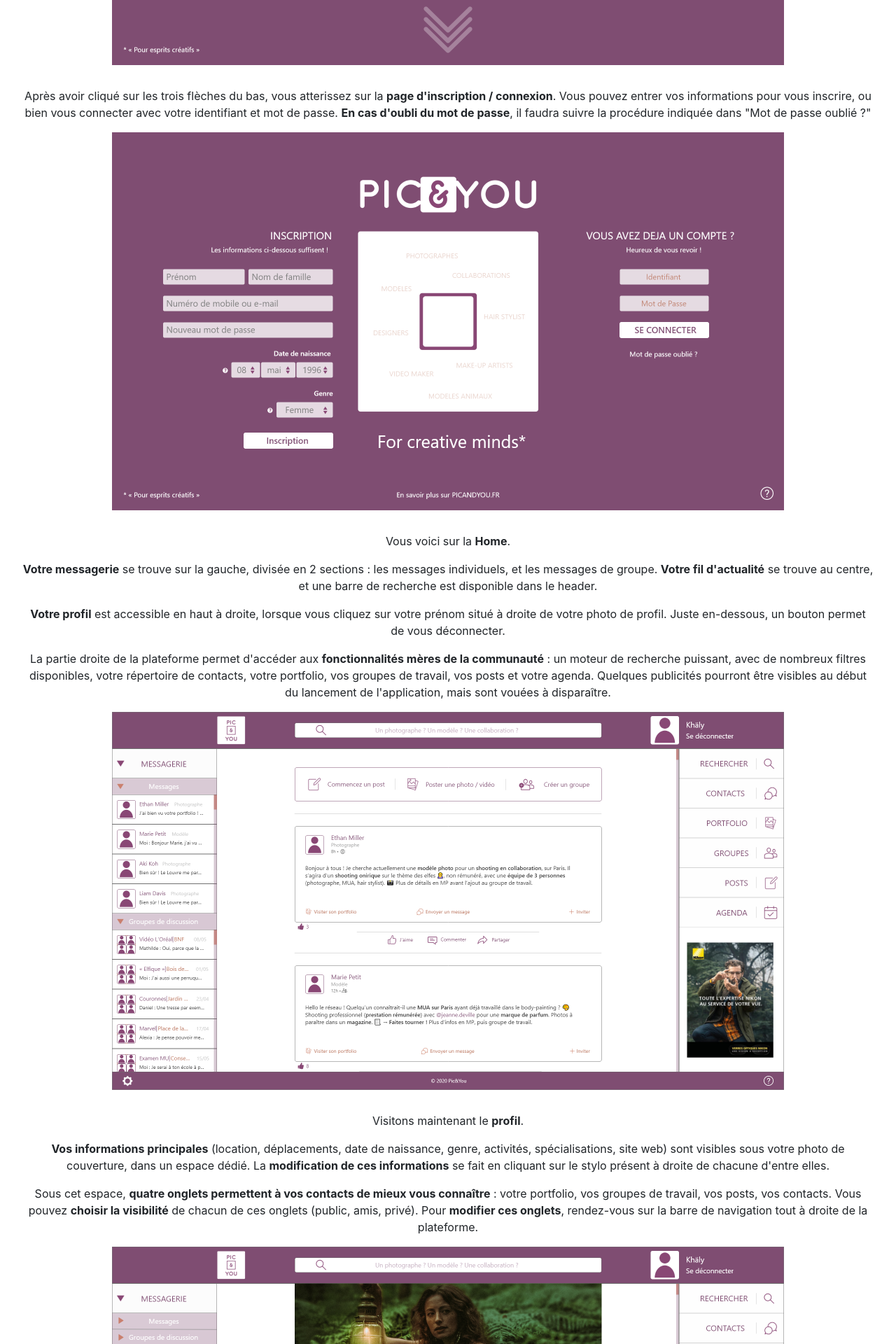
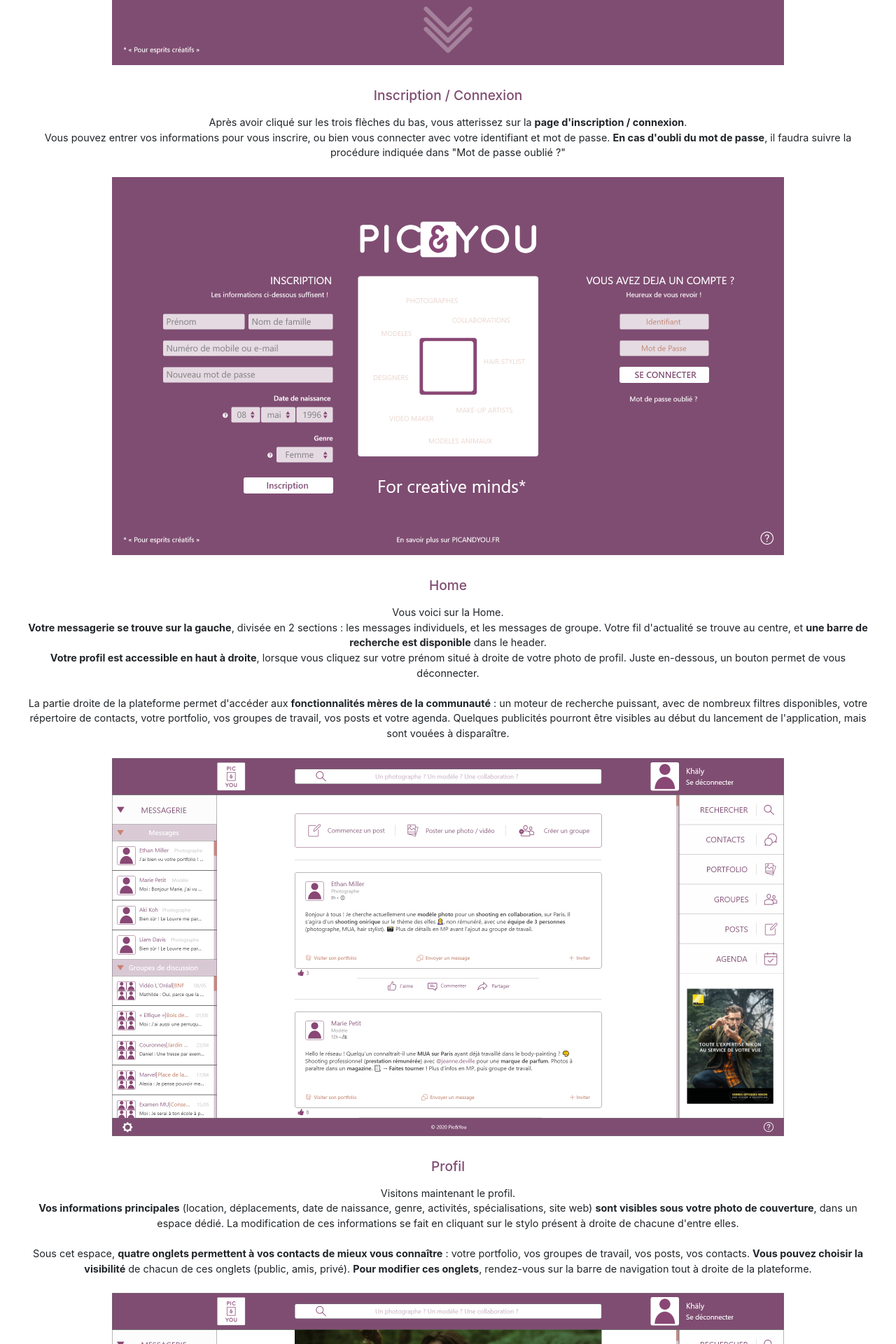
Before and after one commit to CyrielleGl/picandyou.fr, an Angular app: page /plateforme in a window 1280 px wide. Shown: the part 920-2840 px from the top of the page at 70% size. Built offline with nearby package versions, Linux system fonts and the light colour scheme.

Commit message:
ngFor Plateforme + main.scss

```diff
--- a/angular.json
+++ b/angular.json
@@ -28,7 +28,8 @@
               "src/assets"
             ],
             "styles": [
-              "src/assets/vendor.scss"
+              "src/assets/vendor.scss",
+              "src/assets/main.scss"
             ],
             "scripts": [
               "node_modules/jquery/dist/jquery.min.js",
--- a/src/app/app.module.ts
+++ b/src/app/app.module.ts
@@ -16,6 +16,7 @@ import { ContactComponent } from './contact/contact.component';
 import { MaquetteInteractiveComponent } from './maquette-interactive/maquette-interactive.component';
 import { WorkerComponent } from './team/worker/worker.component';
 import { BlocComponent } from './home/bloc/bloc.component';
+import { VueComponent } from './plateforme/vue/vue.component';
 
 @NgModule({
 
@@ -28,7 +29,8 @@ import { BlocComponent } from './home/bloc/bloc.component';
     ContactComponent,
     MaquetteInteractiveComponent,
     WorkerComponent,
-    BlocComponent
+    BlocComponent,
+    VueComponent
   ],
 
   imports: [
--- a/src/app/maquette-interactive/maquette-interactive.component.html
+++ b/src/app/maquette-interactive/maquette-interactive.component.html
@@ -1,8 +1,8 @@
-<div class="espace-maquette">
+<main>
 
   <h5>Bienvenue sur la maquette interactive !</h5>
     <div class="intro-maquette">
-      <p>Développée sur Adobe XD.</p>
+      <p>Développée sur Adobe Xd.</p>
         <img src="../../assets/visuels/adobe-xd.png" height="40rem" width="40rem" style="margin-bottom: 1rem;" title="logo adobe XD" alt="logo Adobe XD PNG">
       <p>La maquette interactive vous permet de <b>naviguer sur l'interface imaginée</b>, grâce à des pages pré-conçues. Lorsque vous cliquez dans n'importe quel espace vide, <b>les boutons disponibles s'affichent en surbrillance.</b></p>
     </div>
@@ -36,4 +36,4 @@
     <p>Si vous souhaitez <b>soutenir la mise en production</b> de l'application, <b><a href="soutien">rendez-vous sur cette page ☕</a></b></p>
   </div>
 
-</div>
+</main>
--- a/src/app/plateforme/plateforme.component.html
+++ b/src/app/plateforme/plateforme.component.html
@@ -10,36 +10,7 @@
 
     <br>
 
-  <p>Après avoir cliqué sur les trois flèches du bas, vous atterissez sur la <strong>page d'inscription / connexion</strong>. Vous pouvez entrer vos informations pour vous inscrire, ou bien vous connecter avec votre identifiant et mot de passe. <strong>En cas d'oubli du mot de passe</strong>, il faudra suivre la procédure indiquée dans "Mot de passe oublié ?"</p>
-
-      <img src="../../assets/visuels/maquette/inscription.png" class="responsive-img">
-
-
-    <br>
-
-  <p>Vous voici sur la <strong>Home</strong>.</p>
-    <p><strong>Votre messagerie</strong> se trouve sur la gauche, divisée en 2 sections : les messages individuels, et les messages de groupe. <strong>Votre fil d'actualité</strong> se trouve au centre, et une barre de recherche est disponible dans le header.</p>
-      <p><strong>Votre profil</strong> est accessible en haut à droite, lorsque vous cliquez sur votre prénom situé à droite de votre photo de profil. Juste en-dessous, un bouton permet de vous déconnecter.</p>
-        <p>La partie droite de la plateforme permet d'accéder aux <strong>fonctionnalités mères de la communauté</strong>&nbsp;: un moteur de recherche puissant, avec de nombreux filtres disponibles, votre répertoire de contacts, votre portfolio, vos groupes de travail, vos posts et votre agenda. Quelques publicités pourront être visibles au début du lancement de l'application, mais sont vouées à disparaître.</p>
-
-      <img src="../../assets/visuels/maquette/home.png" class="responsive-img">
-
-    <br>
-
-  <p>Visitons maintenant le <strong>profil</strong>.</p>
-    <p><strong>Vos informations principales</strong> (location, déplacements, date de naissance, genre, activités, spécialisations, site web) sont visibles sous votre photo de couverture, dans un espace dédié. La <b>modification de ces informations</b> se fait en cliquant sur le stylo présent à droite de chacune d'entre elles.</p>
-      <p>Sous cet espace, <strong>quatre onglets permettent à vos contacts de mieux vous connaître</strong> : votre portfolio, vos groupes de travail, vos posts, vos contacts. Vous pouvez <strong>choisir la visibilité</strong> de chacun de ces onglets (public, amis, privé). Pour <strong>modifier ces onglets</strong>, rendez-vous sur la barre de navigation tout à droite de la plateforme.</p>
-
-      <img src="../../assets/visuels/maquette/profil.png" class="responsive-img">
-
-
-    <br>
-
-<!--Présenter les 6 derniers onglets / Right Nav-->
-
-  <p>Les boutons <b>Paramètres</b> et <b>Aide</b> sont présents dans le footer, en bas de page, respectivement à gauche et à droite.</p>
-
-    <br>
+<app-vue *ngFor="let vue of vues" [vue]="vue"></app-vue>
 
   <p style="font-size: 0.8rem; color: crimson;">[--- Les fonctionnalités mères de l'application (menu de droite) sont en cours de maquettage. ⌨ ---]</p>
 
@@ -59,8 +30,11 @@
 
   <img src="../../assets/visuels/pictos/contact.png" class="picto-src">
 
-  <p style="color: var(--secondary); font-weight: 650;">Alors, qu'en pensez-vous ?</p>
-    <p>Si vous souhaitez nous <b>donner votre avis</b>, écrivez-nous <b><a href="contact">un message ici ! 📧</a></b></p>
-      <p style="font-size: 0.8rem;">Votre avis peut nous apporter beaucoup sur la conception du design de l'application. Nous souhaitons que Pic&You soit <b style="color: var(--secondary);">votre plateforme</b> de collaborations, <b style="color: var(--secondary);">à votre image</b>.</p>
-    <p>Si vous souhaitez <b>soutenir la mise en production</b> de l'application, <b><a href="soutien">rendez-vous sur cette page 🧡</a></b></p>
+  <div>
+    <p style="color: var(--secondary); font-weight: 650;">Alors, qu'en pensez-vous ?</p>
+      <p>Si vous souhaitez nous <b>donner votre avis</b>, écrivez-nous <b><a href="contact">un message ici ! 📧</a></b></p>
+        <p style="font-size: 0.8rem;">Votre avis peut nous apporter beaucoup sur la conception du design de l'application. Nous souhaitons que Pic&You soit <b style="color: var(--secondary);">votre plateforme</b> de collaborations, <b style="color: var(--secondary);">à votre image</b>.</p>
+      <p>Si vous souhaitez <b>soutenir la mise en production</b> de l'application, <b><a href="soutien">rendez-vous sur cette page 🧡</a></b></p>
+  </div>
+
 </div>
--- a/src/app/plateforme/plateforme.component.ts
+++ b/src/app/plateforme/plateforme.component.ts
@@ -7,6 +7,39 @@ import { Component, OnInit } from '@angular/core';
 })
 export class PlateformeComponent implements OnInit {
 
+  vues = [
+    {
+      title: 'Inscription / Connexion',
+      description: `Après avoir cliqué sur les trois flèches du bas, vous atterissez sur la <strong>page d'inscription / connexion</strong>.\
+      \nVous pouvez entrer vos informations pour vous inscrire, ou bien vous connecter avec votre identifiant et mot de passe. <strong>En cas d'oubli du mot de passe</strong>, il faudra suivre la procédure indiquée dans "Mot de passe oublié ?"`,
+      image: '../../assets/visuels/maquette/inscription.png'
+    },
+    {
+      title: 'Home',
+      description: `Vous voici sur la Home.\
+      \n<strong>Votre messagerie se trouve sur la gauche</strong>, divisée en 2 sections : les messages individuels, et les messages de groupe.\
+      Votre fil d'actualité se trouve au centre, et <strong>une barre de recherche est disponible</strong> dans le header.\
+      \n<strong>Votre profil est accessible en haut à droite</strong>, lorsque vous cliquez sur votre prénom situé à droite de votre photo de profil. Juste en-dessous, un bouton permet de vous déconnecter.\
+      \n\nLa partie droite de la plateforme permet d'accéder aux <strong>fonctionnalités mères de la communauté</strong>&nbsp;: un moteur de recherche puissant, avec de nombreux filtres disponibles, votre répertoire de contacts, votre portfolio, vos groupes de travail, vos posts et votre agenda. Quelques publicités pourront être visibles au début du lancement de l'application, mais sont vouées à disparaître.`,
+      image: '../../assets/visuels/maquette/home.png'
+    },
+    {
+      title: 'Profil',
+      description: `Visitons maintenant le profil.\
+      \n<strong>Vos informations principales</strong> (location, déplacements, date de naissance, genre, activités, spécialisations, site web) <b>sont visibles sous votre photo de couverture</b>, dans un espace dédié. La modification de ces informations se fait en cliquant sur le stylo présent à droite de chacune d'entre elles.\
+      \n\nSous cet espace, <strong>quatre onglets permettent à vos contacts de mieux vous connaître</strong> : votre portfolio, vos groupes de travail, vos posts, vos contacts.\
+      <strong>Vous pouvez choisir la visibilité</strong> de chacun de ces onglets (public, amis, privé).\
+      <strong>Pour modifier ces onglets</strong>, rendez-vous sur la barre de navigation tout à droite de la plateforme.`,
+      image: '../../assets/visuels/maquette/profil.png'
+    },
+    {
+      title: '',
+      description: `Les boutons <b>Paramètres</b> et <b>Aide</b> sont présents dans le footer, en bas de page, respectivement à gauche et à droite.`,
+      image: ''
+    },
+    /*Présenter les 6 derniers onglets / Right Nav*/
+  ];
+
   constructor() { }
 
   ngOnInit(): void {
--- /dev/null
+++ b/src/app/plateforme/vue/vue.component.html
@@ -0,0 +1,5 @@
+<ng-container>
+  <h6 class="title">{{ vue.title }}</h6>
+  <div class="describe" style="white-space: pre-line;" [innerHTML]="vue.description"></div>
+  <img class="responsive-img" [attr.src]="vue.image">
+</ng-container>
--- /dev/null
+++ b/src/app/plateforme/vue/vue.component.scss
@@ -0,0 +1,19 @@
+.responsive-img {
+  width: 100%;
+  height: auto;
+  max-width: 60rem;
+  margin-bottom: 2rem;
+}
+
+.describe {
+  font-size: 0.9rem;
+  -webkit-font-smoothing: antialiased;
+  padding-top: 0.5rem;
+  margin-bottom: 1.5rem;
+}
+
+.title {
+  font-size: 1.2rem;
+  -webkit-font-smoothing: antialiased;
+  color: var(--primary);
+}
--- /dev/null
+++ b/src/app/plateforme/vue/vue.component.ts
@@ -0,0 +1,18 @@
+import { Component, OnInit, Input } from '@angular/core';
+
+@Component({
+  selector: 'app-vue',
+  templateUrl: './vue.component.html',
+  styleUrls: ['./vue.component.scss']
+})
+export class VueComponent implements OnInit {
+
+  @Input()
+  vue: any;
+
+  constructor() { }
+
+  ngOnInit(): void {
+  }
+
+}
--- /dev/null
+++ b/src/assets/main.scss
@@ -0,0 +1,3 @@
+main {
+  margin: 2rem;
+}
```
Also changed, not shown: 1 other file (tests, documents, lock files or other folders).
